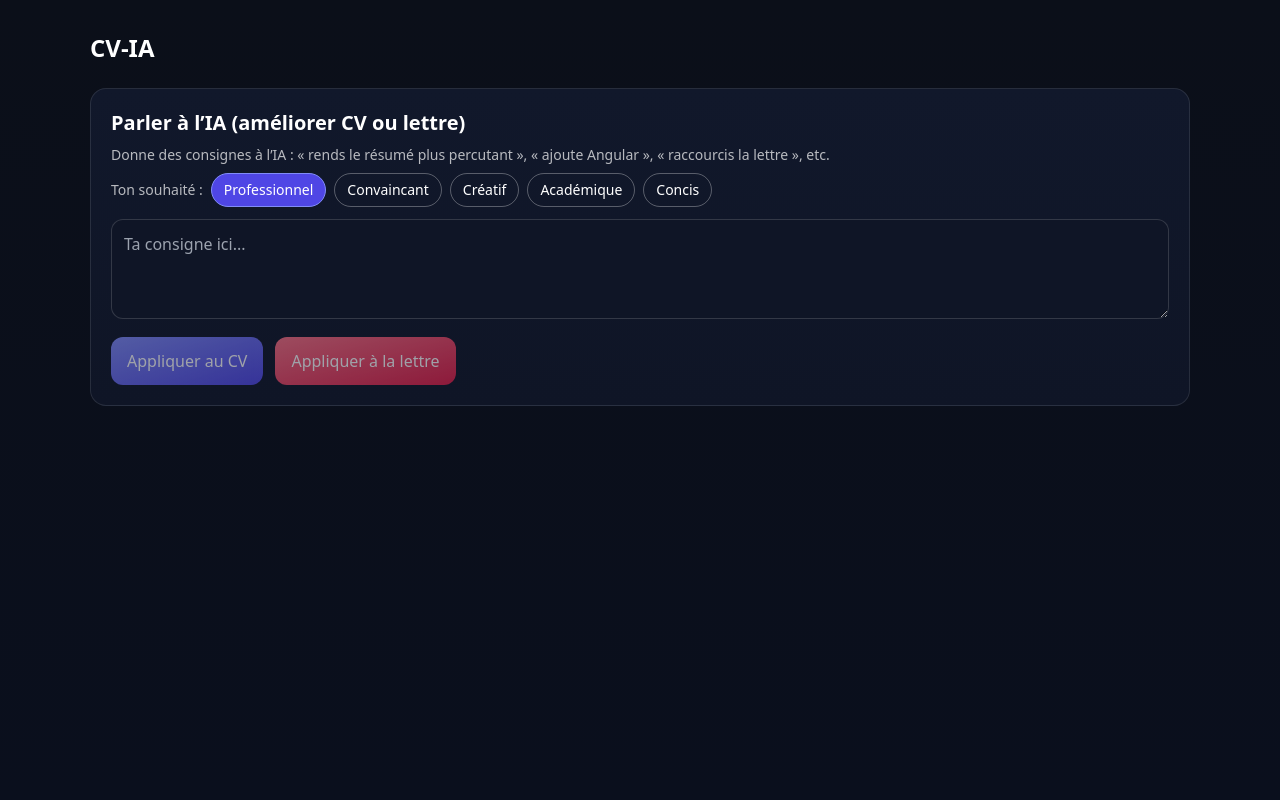
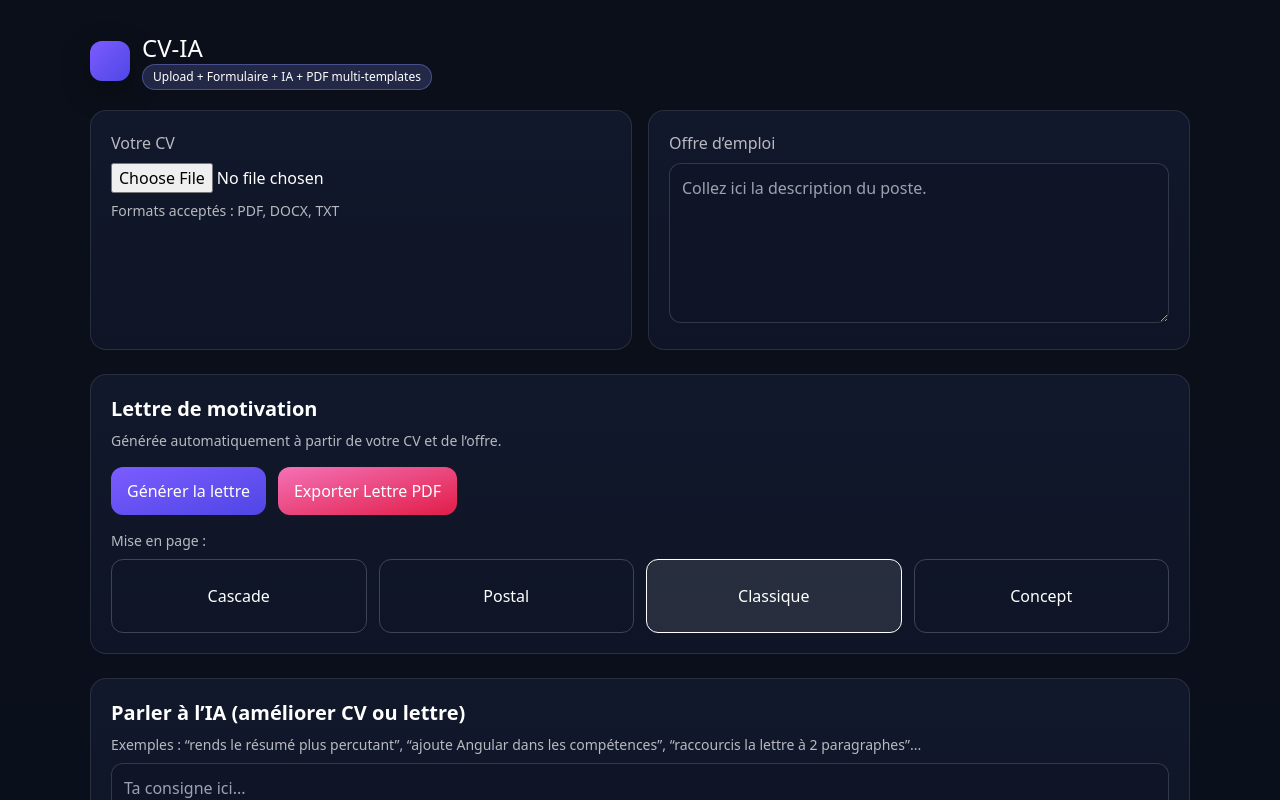
Before and after one commit to Gaillard77/cv-ia-rescue, a Next.js app: page / in a window 1280 px wide. Shown: the top 800 px of the page. Built offline with nearby package versions, Linux system fonts and the light colour scheme; what @react-pdf/renderer would draw is missing.

Commit message:
Update index.jsx

```diff
--- a/pages/index.jsx
+++ b/pages/index.jsx
@@ -91,7 +91,6 @@ export default function Home() {
 
   // ===== Consignes IA =====
   const [aiNote, setAiNote] = useState("");
-  const [tone, setTone] = useState("professionnel"); // 👈 nouveau sélecteur de ton
 
   /* ========== Fichiers Upload / Extraction ========== */
   function toBase64(buf){
@@ -242,7 +241,6 @@ ${cvEdu || ""}
         cvText: baseText,
         jobText: offre || "",
         instructions: aiNote,
-        tone, // 👈 ton ajouté
         currentJSON: outJSON || null,
         mode: "cv"
       };
@@ -263,7 +261,6 @@ ${cvEdu || ""}
     try{
       const body = {
         instructions: aiNote,
-        tone, // 👈 ton ajouté
         currentLetter: outLetter.letter,
         currentProfile: outLetter.profile || null,
         jobText: offre || "",
@@ -305,51 +302,101 @@ ${cvEdu || ""}
   return (
     <div className="min-h-screen text-white bg-gradient-to-b from-bg1 to-bg2">
       <div className="max-w-[1100px] w-[92vw] mx-auto py-8">
-        <h1 className="text-2xl font-bold mb-4">CV-IA</h1>
+        {/* --- HEADER --- */}
+        <div className="flex items-center justify-between gap-4 mb-5">
+          <div className="flex items-center gap-3">
+            <div className="w-10 h-10 rounded-xl shadow-soft bg-gradient-to-br from-accent to-indigo-600" />
+            <div>
+              <h1 className="text-2xl m-0">CV-IA</h1>
+              <div className="text-xs border border-indigo-400/40 bg-indigo-400/20 px-2.5 py-1 rounded-full">
+                Upload + Formulaire + IA + PDF multi-templates
+              </div>
+            </div>
+          </div>
+        </div>
+
+        {/* --- UPLOAD & OFFRE --- */}
+        <div className="grid md:grid-cols-2 gap-4">
+          <div className="border border-white/10 rounded-2xl bg-gradient-to-b from-card1 to-card2 p-5">
+            <label className="block text-white/70 mb-2 font-medium">Votre CV</label>
+            <input type="file" accept=".pdf,.docx,.txt" onChange={onFile} />
+            <div className="text-white/70 text-sm mt-2">
+              {extracting ? "Extraction en cours…" : "Formats acceptés : PDF, DOCX, TXT"}
+            </div>
+          </div>
+
+          <div className="border border-white/10 rounded-2xl bg-gradient-to-b from-card1 to-card2 p-5">
+            <label className="block text-white/70 mb-2 font-medium">Offre d’emploi</label>
+            <textarea
+              className="w-full min-h-[160px] rounded-xl border border-white/15 bg-[#0f1526] text-white p-3"
+              value={offre}
+              onChange={e=>setOffre(e.target.value)}
+              placeholder="Collez ici la description du poste."
+            />
+          </div>
+        </div>
+
+        {/* --- FORMULAIRE CV --- */}
+        {/* ... (formulaire identique à la version précédente) ... */}
+
+        {/* --- LETTRE --- */}
+        <div className="border border-white/10 rounded-2xl bg-gradient-to-b from-card1 to-card2 p-5 mt-6">
+          <h2 className="text-xl font-semibold mb-2">Lettre de motivation</h2>
+          <p className="text-white/70 text-sm">
+            Générée automatiquement à partir de votre CV et de l’offre.
+          </p>
+
+          <div className="flex gap-3 flex-wrap mt-4">
+            <button
+              className="px-4 py-3 rounded-xl bg-gradient-to-br from-accent to-indigo-600"
+              onClick={generateLetter}
+              disabled={loading || (!offre || (!cvText && !cvName && !cvTitle))}
+            >
+              {loading ? "Génération…" : "Générer la lettre"}
+            </button>
+            <button
+              className="px-4 py-3 rounded-xl bg-gradient-to-br from-pink-400 to-rose-600"
+              onClick={exportLetterPDF}
+              disabled={!outLetter}
+            >
+              Exporter Lettre PDF
+            </button>
+          </div>
+
+          {/* Sélecteur de mise en page */}
+          <div className="mt-4">
+            <div className="text-sm text-white/70 mb-2">Mise en page :</div>
+            <div className="grid grid-cols-2 sm:grid-cols-4 gap-3">
+              <TemplateCard title="Cascade"   selected={letterTemplate==="cascade"} onClick={()=>setLetterTemplate("cascade")} />
+              <TemplateCard title="Postal"    selected={letterTemplate==="postal"}  onClick={()=>setLetterTemplate("postal")} />
+              <TemplateCard title="Classique" selected={letterTemplate==="nanica"}  onClick={()=>setLetterTemplate("nanica")} />
+              <TemplateCard title="Concept"   selected={letterTemplate==="concept"} onClick={()=>setLetterTemplate("concept")} />
+            </div>
+          </div>
+        </div>
 
         {/* --- IA : amélioration libre --- */}
         <div className="border border-white/10 rounded-2xl bg-gradient-to-b from-card1 to-card2 p-5 mt-6">
           <h2 className="text-xl font-semibold mb-2">Parler à l’IA (améliorer CV ou lettre)</h2>
           <p className="text-white/70 text-sm mb-2">
-            Donne des consignes à l’IA : « rends le résumé plus percutant », « ajoute Angular », « raccourcis la lettre », etc.
+            Exemples : “rends le résumé plus percutant”, “ajoute Angular dans les compétences”, “raccourcis la lettre à 2 paragraphes”...
           </p>
-
-          {/* Sélecteur de ton */}
-          <div className="flex flex-wrap items-center gap-2 mb-3">
-            <span className="text-white/70 text-sm">Ton souhaité :</span>
-            {["professionnel", "convaincant", "créatif", "académique", "concis"].map((t) => (
-              <button
-                key={t}
-                onClick={() => setTone(t)}
-                className={`px-3 py-1.5 text-sm rounded-full border transition ${
-                  tone === t
-                    ? "bg-indigo-600 border-indigo-400"
-                    : "border-white/30 hover:border-indigo-300"
-                }`}
-              >
-                {t.charAt(0).toUpperCase() + t.slice(1)}
-              </button>
-            ))}
-          </div>
-
-          {/* Zone de saisie */}
           <textarea
             className="w-full min-h-[100px] rounded-xl border border-white/15 bg-[#0f1526] text-white p-3"
             value={aiNote}
             onChange={e=>setAiNote(e.target.value)}
             placeholder="Ta consigne ici..."
           />
-
           <div className="flex gap-3 flex-wrap mt-3">
             <button
-              className="px-4 py-3 rounded-xl bg-gradient-to-br from-indigo-400 to-indigo-600 hover:brightness-110 disabled:opacity-60"
+              className="px-4 py-3 rounded-xl bg-gradient-to-br from-indigo-400 to-indigo-600"
               onClick={improveCV}
               disabled={loading || (!outJSON && !cvText && !cvName && !cvTitle)}
             >
               Appliquer au CV
             </button>
             <button
-              className="px-4 py-3 rounded-xl bg-gradient-to-br from-rose-400 to-rose-600 hover:brightness-110 disabled:opacity-60"
+              className="px-4 py-3 rounded-xl bg-gradient-to-br from-rose-400 to-rose-600"
               onClick={improveLetter}
               disabled={loading || !outLetter}
             >
```
